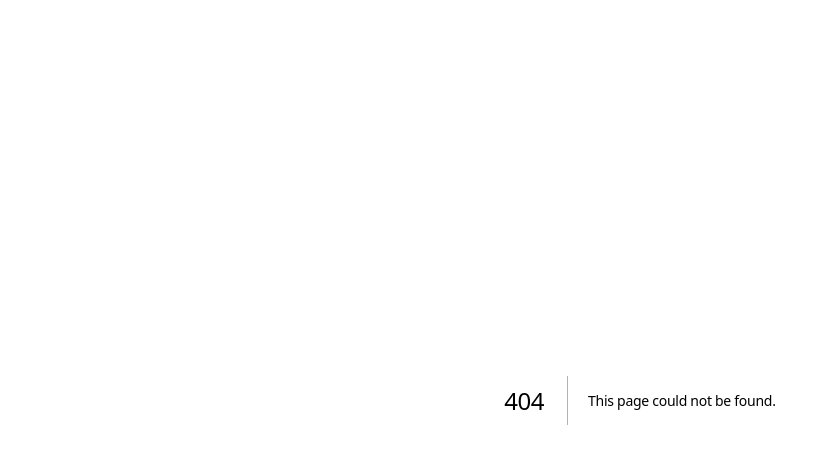
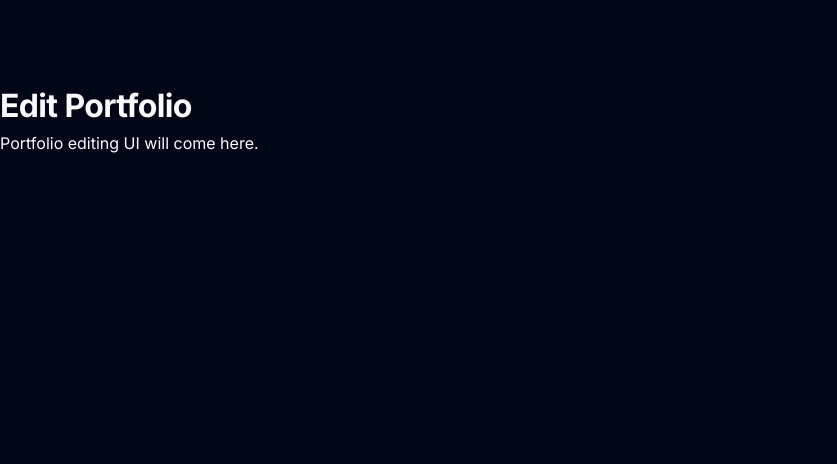
Before and after one commit to sumitkathpalia41/karigar, a Next.js app: page /carpenters/profile/edit in a window 1280 px wide. Before the commit this address had no page. Shown: the top 464 px of the page, without its empty margins (0-837 px from the left). Built offline with nearby package versions, Linux system fonts and the light colour scheme.

Commit message:
Add Edit Portfolio route

```diff
--- /dev/null
+++ b/src/app/carpenters/profile/edit/page.tsx
@@ -0,0 +1,14 @@
+// src/app/carpenters/profile/edit/page.tsx
+import { prisma } from "@/lib/prisma";
+
+export default async function EditPortfolioPage() {
+  // TODO: load the logged-in carpenter and their portfolio
+  // const profile = await prisma.carpenterProfile.findFirst({ ... });
+
+  return (
+    <main className="min-h-screen px-6 py-10 text-white">
+      <h1 className="text-3xl font-bold mb-4">Edit Portfolio</h1>
+      <p>Portfolio editing UI will come here.</p>
+    </main>
+  );
+}
```
